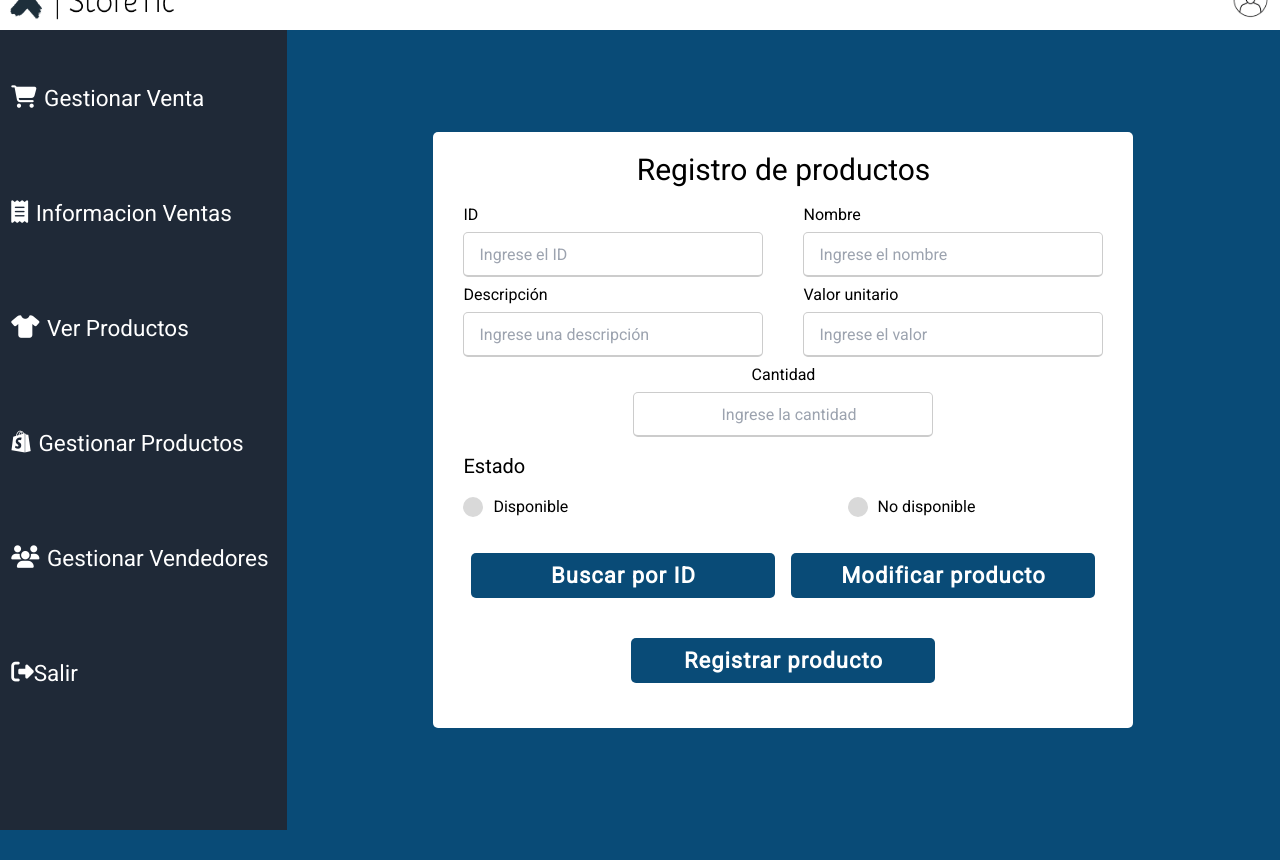
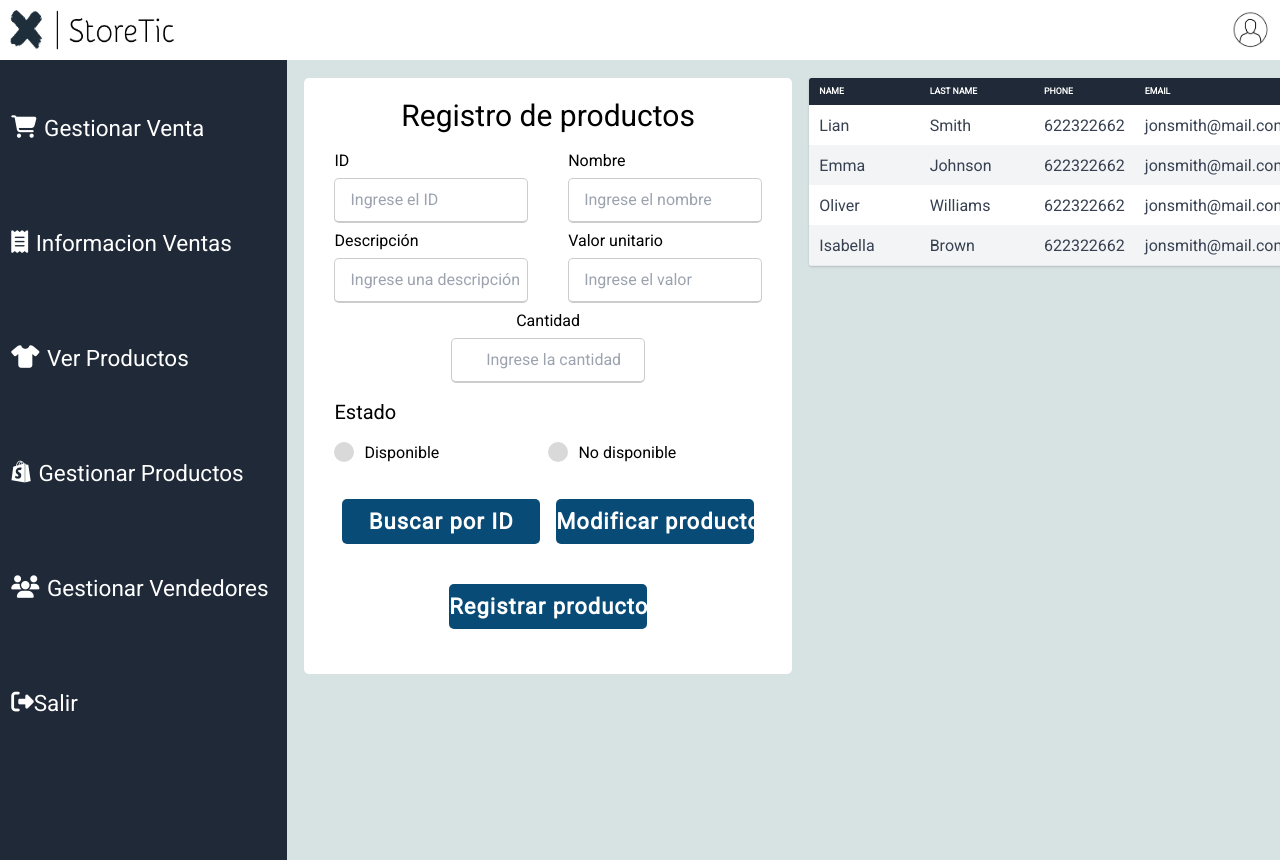
Before and after one commit to proyectoMisionTiic/Proyecto-TIC, a React (Create React App) app: page /Productos in a window 1280 px wide. Before the commit the page ends 830 px from the top, so only its background shows below. Built offline with nearby package versions, Linux system fonts and the light colour scheme.

Commit message:
Arreglo del bug de la pagina productos y adicion de la tabla-ejemplo de productos

```diff
--- a/src/pages/GestionProductos.jsx
+++ b/src/pages/GestionProductos.jsx
@@ -4,8 +4,9 @@
 
 const GestionProductos = () => {
 	return (
-		<body>
-      <div className="container">
+    <body className='flex'>
+
+      <div className="container ml-7 mt-7 max-h-full w-1/2">
         {/* Inicio Seccion de input del usuario */}
         <div className="titulo">Registro de productos</div>
         <form action="#">
@@ -70,9 +71,55 @@
             </div>
           </div>
         </form>
+        {/* Fin seccion de ESTADO y BOTONES */}
       </div>
-      <div className="container-tabla"></div>
-    </body>
+      {/* Tabla dummie*/}
+      <section >
+        <div className='flex ml-7 mt-7 w-full mr-20'>
+        <div class="md:px-32 w-full">
+  <div class="shadow overflow-hidden rounded border-b border-gray-200">
+    <table class="min-w-full bg-white">
+      <thead class="bg-gray-800 text-white">
+        <tr>
+          <th class="w-1/3 text-left py-3 px-4 uppercase font-semibold text-sm">Name</th>
+          <th class="w-1/3 text-left py-3 px-4 uppercase font-semibold text-sm">Last name</th>
+          <th class="text-left py-3 px-4 uppercase font-semibold text-sm">Phone</th>
+          <th class="text-left py-3 px-4 uppercase font-semibold text-sm">Email</th>
+        </tr>
+      </thead>
+    <tbody class="text-gray-700">
+      <tr>
+        <td class="w-1/3 text-left py-3 px-4">Lian</td>
+        <td class="w-1/3 text-left py-3 px-4">Smith</td>
+        <td class="text-left py-3 px-4"><a class="hover:text-blue-500" href="tel:622322662">622322662</a></td>
+        <td class="text-left py-3 px-4"><a class="hover:text-blue-500" href="mailto:jonsmith@mail.com">jonsmith@mail.com</a></td>
+      </tr>
+      <tr class="bg-gray-100">
+        <td class="w-1/3 text-left py-3 px-4">Emma</td>
+        <td class="w-1/3 text-left py-3 px-4">Johnson</td>
+        <td class="text-left py-3 px-4"><a class="hover:text-blue-500" href="tel:622322662">622322662</a></td>
+        <td class="text-left py-3 px-4"><a class="hover:text-blue-500" href="mailto:jonsmith@mail.com">jonsmith@mail.com</a></td>
+      </tr>
+      <tr>
+        <td class="w-1/3 text-left py-3 px-4">Oliver</td>
+        <td class="w-1/3 text-left py-3 px-4">Williams</td>
+        <td class="text-left py-3 px-4"><a class="hover:text-blue-500" href="tel:622322662">622322662</a></td>
+        <td class="text-left py-3 px-4"><a class="hover:text-blue-500" href="mailto:jonsmith@mail.com">jonsmith@mail.com</a></td>
+      </tr>
+      <tr class="bg-gray-100">
+        <td class="w-1/3 text-left py-3 px-4">Isabella</td>
+        <td class="w-1/3 text-left py-3 px-4">Brown</td>
+        <td class="text-left py-3 px-4"><a class="hover:text-blue-500" href="tel:622322662">622322662</a></td>
+        <td class="text-left py-3 px-4"><a class="hover:text-blue-500" href="mailto:jonsmith@mail.com">jonsmith@mail.com</a></td>
+      </tr>
+    </tbody>
+    </table>
+  </div>
+</div>
+        </div>
+      </section>
+      {/* Fin tabla */}
+      </body>
 	);
 }
 
--- a/src/styles/Style-gestionar-productos.css
+++ b/src/styles/Style-gestionar-productos.css
@@ -4,18 +4,17 @@
 	box-sizing: border-box;
   }
 
-  body {
+  /* body {
 	  height: 100vh;
 	  display: flex;
 	  justify-content: center;
 	  align-items: center;
 	  padding: 100px;
 	  background: #094b77;
-  }
+} */
 
 .container {
-	max-width: 700px;
-	width: 100%;
+	/* max-width: 700px; */
 	background: #fff;
 	padding: 25px 30px;
 	border-radius: 5px;
```
Lines whose indentation alone changed are shown as unchanged.
